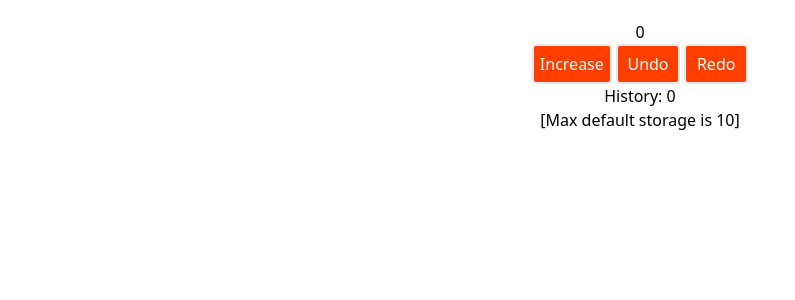
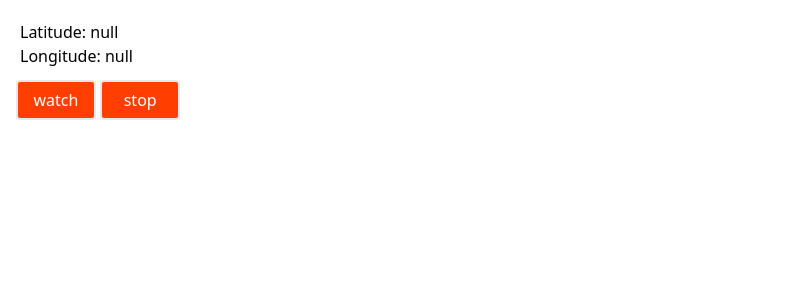
Before and after one commit to vasucp1207/sveltronics, a SvelteKit app: page / in a window 1280 px wide. Shown: the top 300 px of the page, without its empty margins (0-795 px from the left). Built offline with nearby package versions, Linux system fonts and the light colour scheme.

Commit message:
add geolocation

```diff
--- /dev/null
+++ b/src/lib/geoLocation/demo.svelte
@@ -0,0 +1,30 @@
+<script>
+  import { geoLocation } from "./index";
+  import { onMount } from "svelte";
+  let { latitude, longitude, watch, stop } = {};
+
+  onMount(() => {
+    ({ latitude, longitude, watch, stop } = geoLocation())
+  })
+
+</script>
+
+<div class="m-5">
+  <div>Latitude: {$latitude}</div>
+  <div>Longitude: {$longitude}</div>
+
+  <div class="mt-3 -ml-1">
+    <button
+      on:click={watch}
+      class="bg-[#ff3e00] p-1 text-white rounded border-2 w-20 h-10"
+    >
+      watch
+    </button>
+    <button
+      on:click={stop}
+      class="bg-[#ff3e00] p-1 text-white rounded border-2 w-20 h-10"
+    >
+      stop
+    </button>
+  </div>
+</div>
--- /dev/null
+++ b/src/lib/geoLocation/index.ts
@@ -0,0 +1,21 @@
+import { writable } from "svelte/store";
+
+export function geoLocation() {
+  let latitude = writable<number | null>(null), longitude = writable<number | null>(null);
+
+  function watch() {
+    if(navigator.geolocation) {
+      navigator.geolocation.getCurrentPosition((position) => {
+        latitude.set(position.coords.latitude);
+        longitude.set(position.coords.longitude);
+      })
+    }
+  }
+
+  function stop() {
+    latitude.set(null);
+    longitude.set(null);
+  }
+
+  return { latitude, longitude, watch, stop };
+}
--- a/src/routes/+page.svelte
+++ b/src/routes/+page.svelte
@@ -1,5 +1,5 @@
 <script>
-  import Demo from "$lib/history/demo.svelte";
+  import Demo from "$lib/geoLocation/demo.svelte";
 
 </script>
 
```
